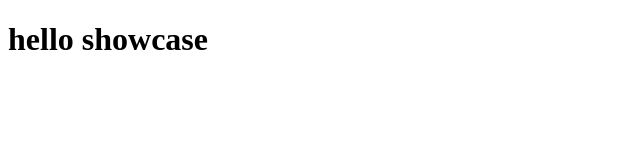
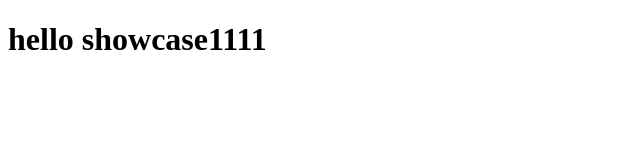
Before and after one commit to dakanadaka/gitshowcase, a plain HTML site: page index.html in a window 1280 px wide. Shown: the full height of the page, 0-640 px from the left. Drawn offline with Linux system fonts and the light colour scheme.

Commit message:
Update index.html
ik heb wat toegevoegd

```diff
--- a/index.html
+++ b/index.html
@@ -7,6 +7,6 @@
     <title>showcase</title>
 </head>
 <body>
-    <h1>hello showcase</h1>
+    <h1>hello showcase1111</h1>
 </body>
 </html>
```
